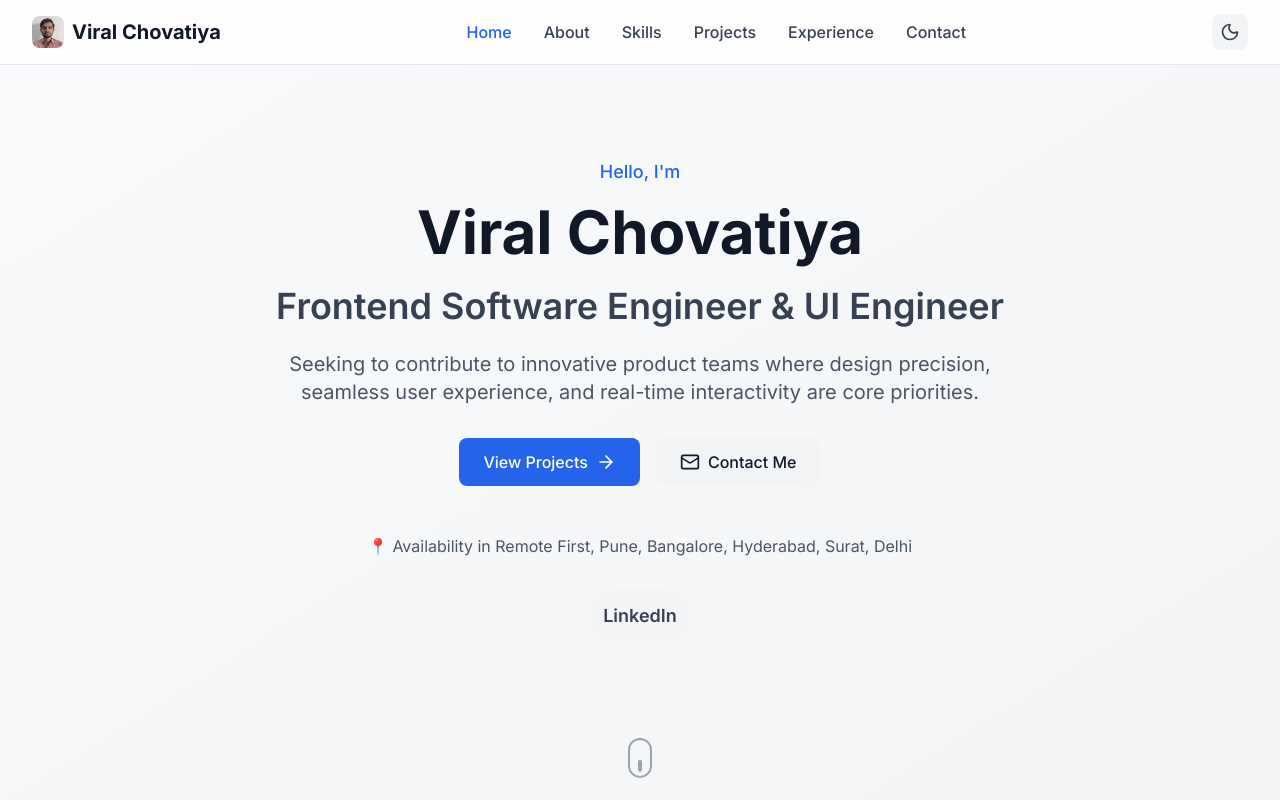
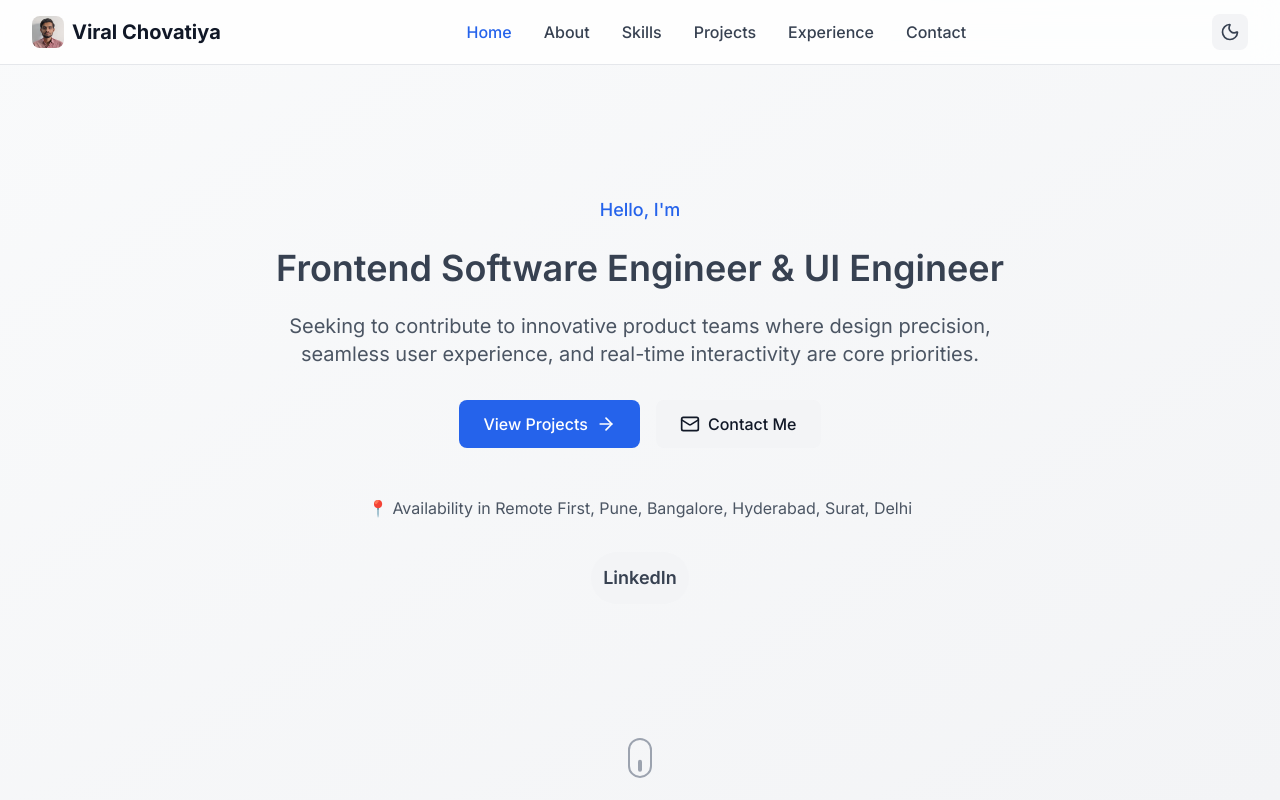
Before and after one commit to ChovatiyaViral/Profile, a React (Create React App) app: page / in a window 1280 px wide. Shown: the top 800 px of the page. Built offline with nearby package versions, Linux system fonts and the light colour scheme.

Commit message:
small change

```diff
--- a/src/components/Hero.tsx
+++ b/src/components/Hero.tsx
@@ -36,7 +36,7 @@ const Hero = () => {
             transition={{ duration: 0.8, delay: 0.4 }}
             className="text-4xl sm:text-5xl lg:text-6xl font-bold text-gray-900 dark:text-white mb-6"
           >
-            Viral Chovatiya
+            {/* Viral Chovatiya */}
           </motion.h1>
 
           {/* Role */}
```
